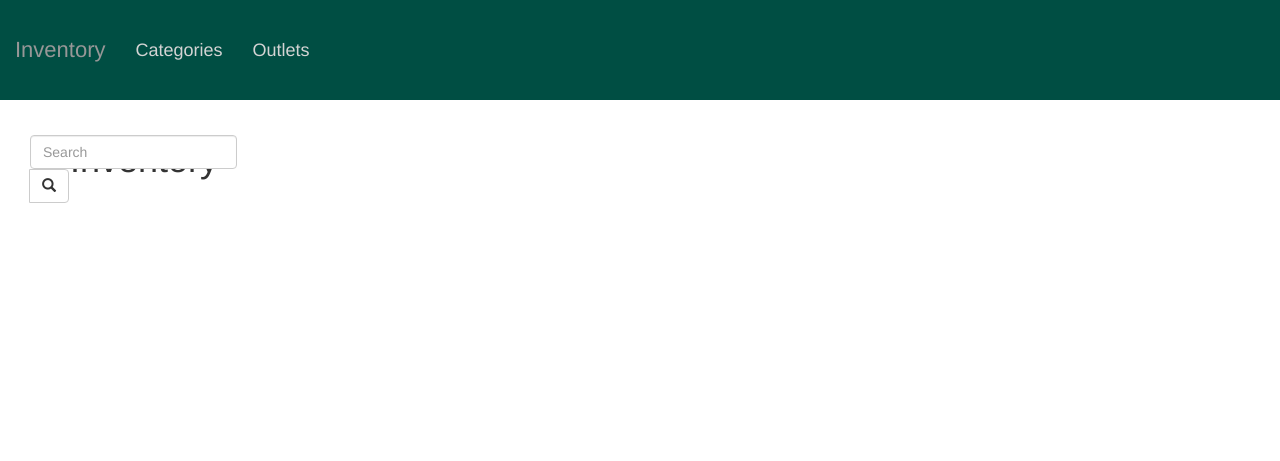
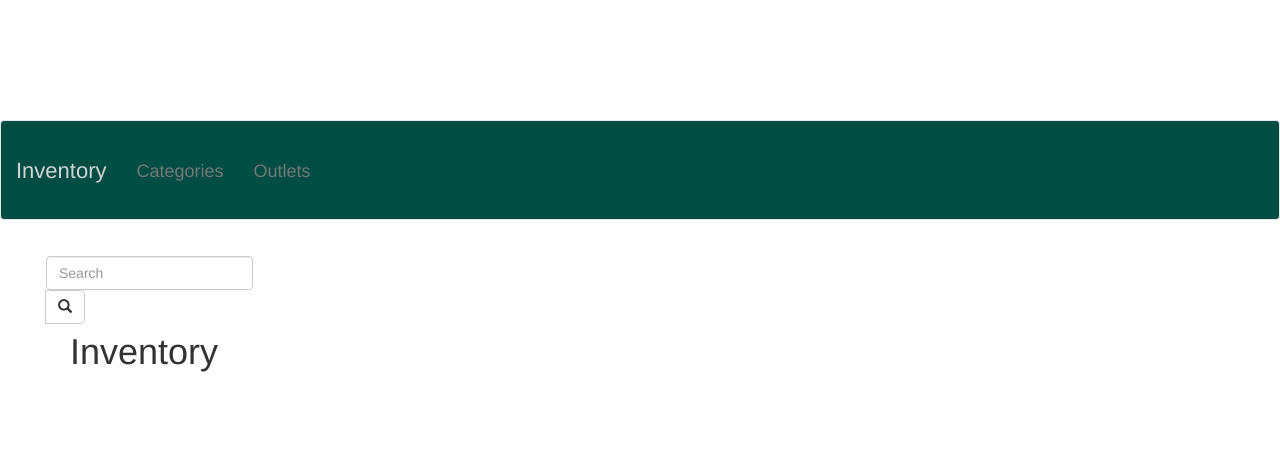
Before and after one commit to LCmry/inventory, a Django app: page / in a window 1280 px wide. Shown: the top 461 px of the page. Run offline with Django 3.2, Linux system fonts and the light colour scheme; data that the repository does not hold is empty; some libraries are stand-ins or nearby versions.

Commit message:
Navbar editing

```diff
--- a/inventory_app/static/styles/style.css
+++ b/inventory_app/static/styles/style.css
@@ -6,26 +6,26 @@ body {
   padding-top: 120px;
 }
 
-.navbar.navbar-fixed-top {
+.navbar.navbar-default {
   height: 100px;
   background-color: #004E43;
 }
 
-.navbar.navbar-fixed-top a {
+.navbar.navbar-default a {
   color: #D4D4D4;
   text-decoration: none;
 }
 
-.navbar.navbar-fixed-top li {
+.navbar.navbar-default li {
   font-size: 18px;
 }
 
-.navbar.navbar-fixed-top a {
+.navbar.navbar-default a {
   padding-top: 40px;
   padding-bottom: 40px;
 }
 
-.navbar.navbar-fixed-top a:hover {
+.navbar.navbar-default a:hover {
   color: #979797;
 }
 
--- a/templates/_base.html
+++ b/templates/_base.html
@@ -16,7 +16,7 @@
 
   <body>
     <!-- Navbar -->
-    <nav class="navbar navbar-fixed-top">
+    <nav class="navbar navbar-default">
       <div class="container-fluid">
         <!-- Brand and toggle get grouped for better mobile display -->
         <div class="navbar-header">
@@ -35,9 +35,6 @@
             <li><a href="/categories">Categories <span class="sr-only">(current)</span></a></li>
             <li><a href="/outlets">Outlets</a></li>
           </ul>
-          <!-- Search
-        Source: https://www.calazan.com/adding-basic-search-to-your-django-site/
-        -->
           <form class="navbar-form navbar-right" role="search" action="{% url 'search' %}" method="get" accept-charset="utf-8">
             <div class="form-group">
               <input type="text" class="form-control" name="q" placeholder="Search">
@@ -48,6 +45,8 @@
         </div><!-- /.navbar-collapse -->
       </div><!-- /.container-fluid -->
     </nav>
+    <!-- Search
+        Source: https://www.calazan.com/adding-basic-search-to-your-django-site/ -->
 
     <!-- Body -->
     <div class="container" id="content">
```
